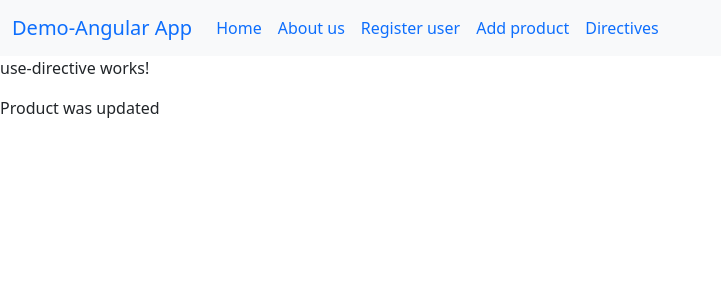
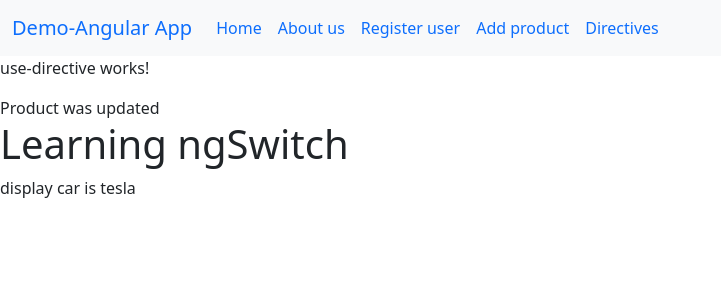
Before and after one commit to TCS-Angular/Angular-starter-project, an Angular app: page /directive in a window 1280 px wide. Shown: the top 300 px of the page, without its empty margins (0-721 px from the left). Built offline with nearby package versions, Linux system fonts and the light colour scheme.

Commit message:
ngswitch case

```diff
--- a/src/app/components/use-directive/use-directive.component.html
+++ b/src/app/components/use-directive/use-directive.component.html
@@ -15,3 +15,19 @@
     Product was not added
 
 </ng-template>
+
+
+<h1>Learning ngSwitch</h1>
+
+<div [ngSwitch]="cars">
+    <div *ngSwitchCase="'Hyundai'"> display car is hyundai</div>
+    <div *ngSwitchCase="'tata'"> display car is tata</div>
+    <div *ngSwitchCase="'tesla'"> display car is tesla</div>
+
+    <div *ngSwitchCase="'Ford'"> display car is Ford</div>
+
+
+
+
+
+</div>
--- a/src/app/components/use-directive/use-directive.component.ts
+++ b/src/app/components/use-directive/use-directive.component.ts
@@ -10,6 +10,8 @@ export class UseDirectiveComponent implements OnInit {
   success_msg= true;
   success_flag = false;
 
+  cars="tesla"
+
 
   constructor() { }
 
```
